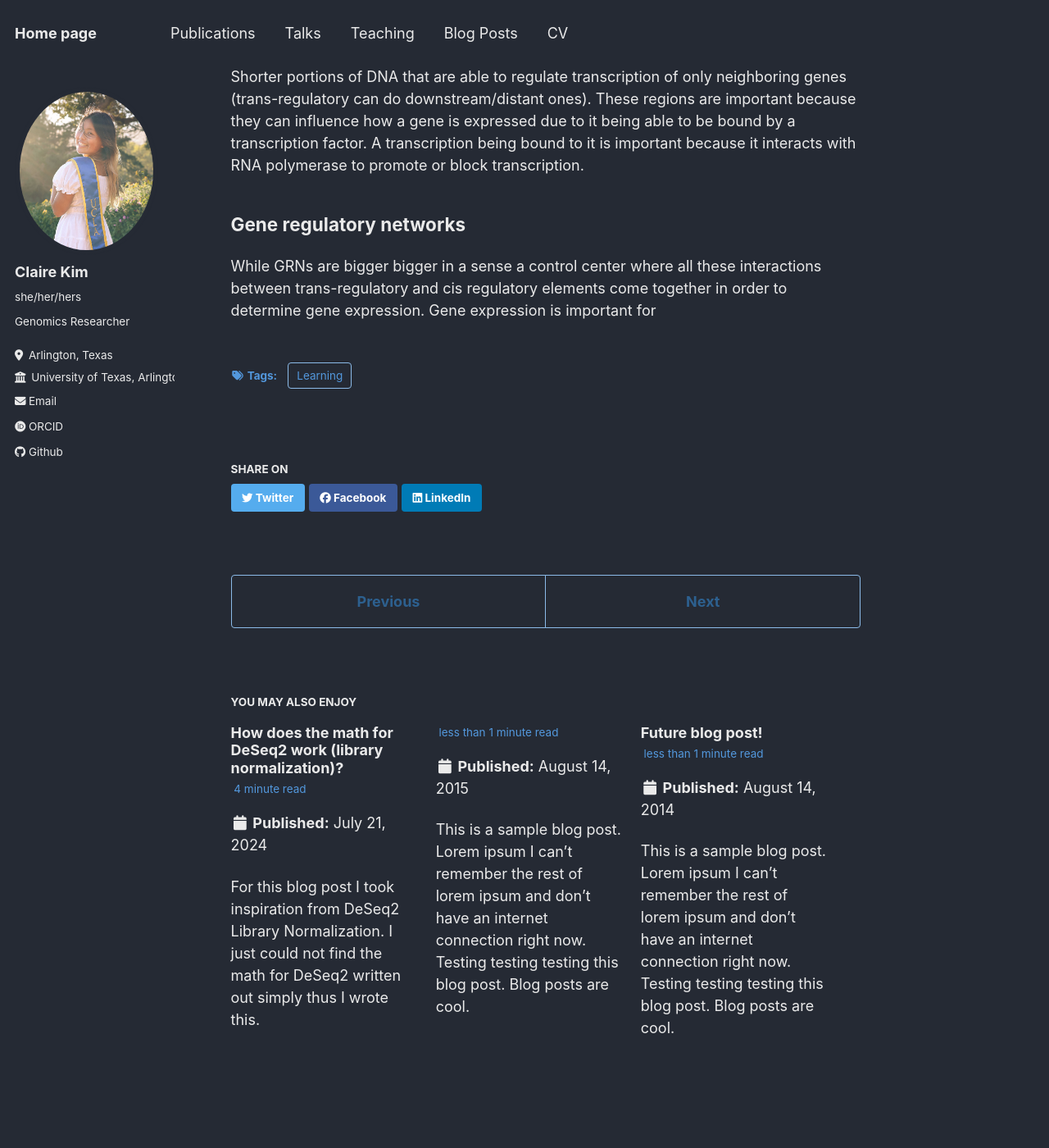
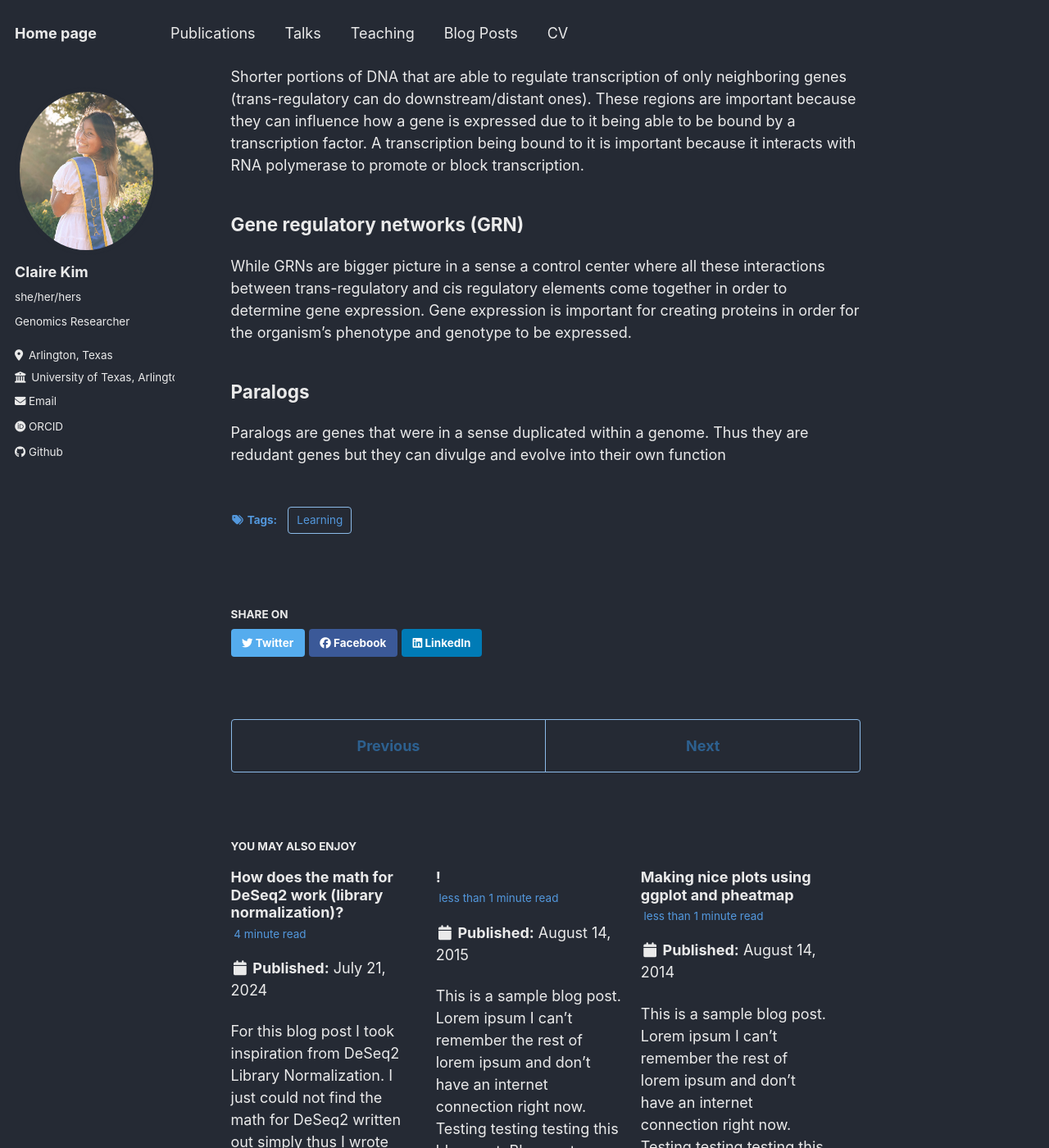
Before and after one commit to ckim0306/ckim0306.github.io, a Jekyll site: the page built from _posts/2012-08-14-blog-post-1.md, in a window 1280 px wide and 1400 px high, scrolled down 508 px. Shown: the whole window at 82% size. Built offline with Jekyll 4.4.1, drawn with Linux system fonts in a browser that asks for light colours; some web fonts are replaced.

Commit message:
Adding more vocab stuff for my number one fan

```diff
--- a/_posts/2012-08-14-blog-post-1.md
+++ b/_posts/2012-08-14-blog-post-1.md
@@ -15,6 +15,10 @@ Cis regulatory elements
 ======
 Shorter portions of DNA that are able to regulate transcription of only neighboring genes (trans-regulatory can do downstream/distant ones). These regions are important because they can influence how a gene is expressed due to it being able to be bound by a transcription factor. A transcription being bound to it is important because it interacts with RNA polymerase to promote or block transcription.
 
-Gene regulatory networks
+Gene regulatory networks (GRN)
 ------
-While GRNs are bigger bigger in a sense a control center where all these interactions between trans-regulatory and cis regulatory elements come together in order to determine gene expression. Gene expression is important for
+While GRNs are bigger picture in a sense a control center where all these interactions between trans-regulatory and cis regulatory elements come together in order to determine gene expression. Gene expression is important for creating proteins in order for the organism's phenotype and genotype to be expressed.
+
+Paralogs
+--------
+Paralogs are genes that were in a sense duplicated within a genome. Thus they are redudant genes but they can divulge and evolve into their own function
--- a/_posts/2014-08-14-blog-post-3.md
+++ b/_posts/2014-08-14-blog-post-3.md
@@ -1,5 +1,5 @@
 ---
-title: 'Future blog post!'
+title: 'Making nice plots using ggplot and pheatmap'
 date: 2014-08-14
 permalink: /posts/2014/08/blog-post-3/
 tags:
```
Also changed, not shown: _posts/2015-08-14-blog-post-4.md (+1 -1 lines).
